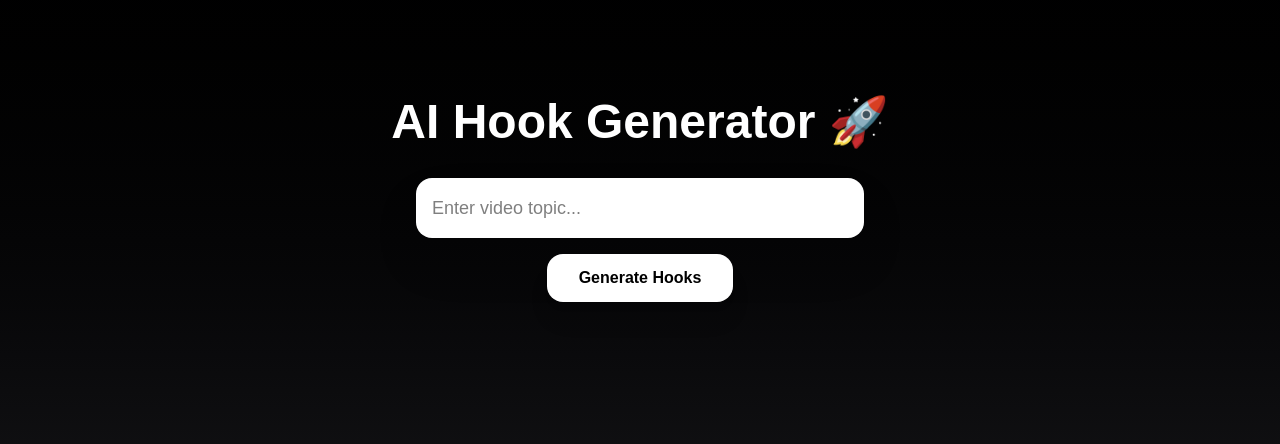
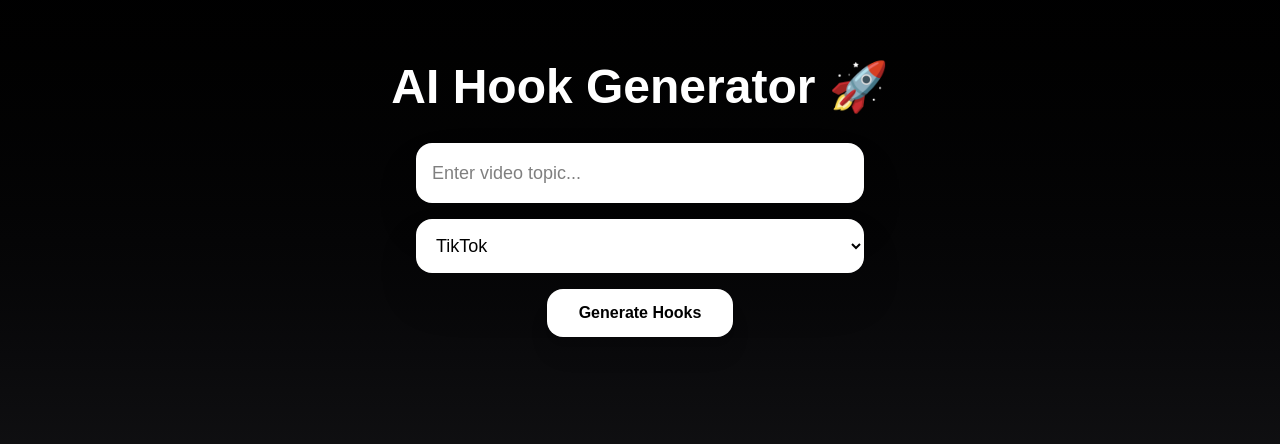
Before and after one commit to braldydev/ai-hook-generator, a Next.js app: page / in a window 1280 px wide. Shown: the part 200-644 px from the top of the page. Built offline with nearby package versions, Linux system fonts and the light colour scheme.

Commit message:
added style selector

```diff
--- a/app/api/generate/route.ts
+++ b/app/api/generate/route.ts
@@ -26,33 +26,28 @@ export async function POST(req: Request) {
       apiKey: process.env.OPENAI_API_KEY,
     });
 
-    const { topic } = await req.json();
+    const { topic, style } = await req.json();
 
     const response = await openai.chat.completions.create({
       model: "gpt-4.1-mini",
       messages: [
         {
           role: "system",
-          content:
-            "You are a viral TikTok hook generator. Create highly engaging, curiosity-driven hooks that make people want to stop scrolling immediately.",
+          content: `You are an expert viral content creator specialized in ${style} content.`,
         },
         {
           role: "user",
-          content: `Create 5 EXTREMELY viral TikTok hooks about "${topic}".
+          content: `Create 5 EXTREMELY viral ${style} hooks about "${topic}".
 
 Rules:
 - Make them short
 - Make them emotional
 - Use curiosity
-- Sound natural and modern
+- Sound modern and natural
 - Add emojis sometimes
 - Return ONLY the hooks
 - Number them 1-5
 - Do NOT explain anything
-
-Good example:
-1. "Nobody talks about this Fortnite trick... 😳"
-2. "I tried the weirdest Minecraft strategy and THIS happened 🤯"
 `,
         },
       ],
--- a/app/page.tsx
+++ b/app/page.tsx
@@ -4,6 +4,7 @@ import { useState } from "react";
 
 export default function Home() {
   const [topic, setTopic] = useState("");
+  const [style, setStyle] = useState("TikTok");
   const [hook, setHook] = useState("");
   const [copied, setCopied] = useState(false);
   const [loading, setLoading] = useState(false);
@@ -25,7 +26,7 @@ export default function Home() {
       headers: {
         "Content-Type": "application/json",
       },
-      body: JSON.stringify({ topic }),
+      body: JSON.stringify({ topic, style }),
     });
 
     const data = await response.json();
@@ -65,6 +66,19 @@ export default function Home() {
         className="w-full max-w-md p-4 rounded-2xl bg-white text-black text-lg mb-4 shadow-2xl"
       />
 
+      <select
+        value={style}
+        onChange={(e) => setStyle(e.target.value)}
+        className="w-full max-w-md p-4 rounded-2xl bg-white text-black text-lg mb-4 shadow-2xl"
+      >
+        <option>TikTok</option>
+        <option>YouTube</option>
+        <option>Gaming</option>
+        <option>Funny</option>
+        <option>Drama</option>
+        <option>Sales</option>
+      </select>
+
       <button
         onClick={generateHook}
         disabled={loading || cooldown}
@@ -78,7 +92,7 @@ export default function Home() {
       </button>
 
       {hook && (
-        <div className="bg-zinc-900 p-6 rounded-2xl mt-4 max-w-3xl">
+        <div className="bg-zinc-900 p-6 rounded-2xl mt-4 max-w-3xl w-full shadow-2xl">
           <pre className="whitespace-pre-wrap text-xl font-semibold text-left">
             {hook}
           </pre>
```
